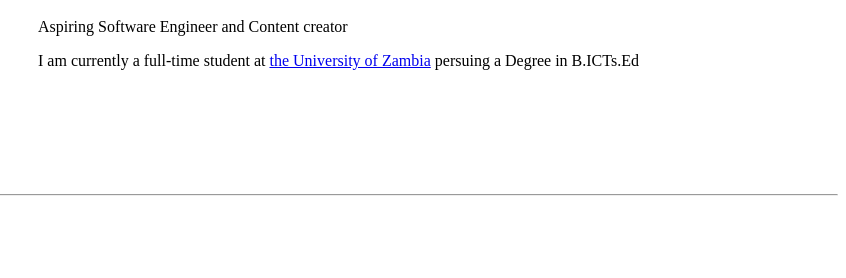
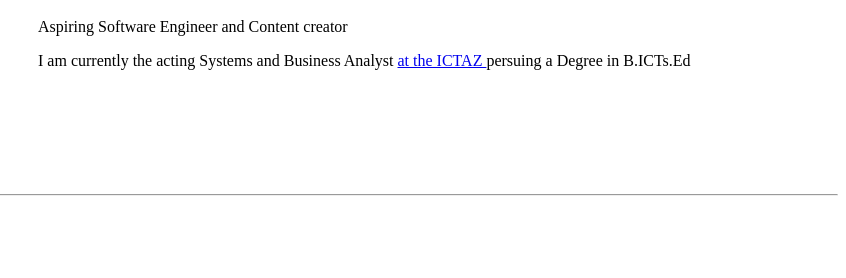
Before and after one commit to MulengaCMulenga/CV, a plain HTML site: page index.html in a window 1280 px wide. Shown: the part 170-448 px from the top of the page, 434-1280 px from the left. Drawn offline with Linux system fonts and the light colour scheme.

Commit message:
Up current profession position

```diff
--- a/index.html
+++ b/index.html
@@ -12,7 +12,7 @@
                 <td>
                     <h1>Mulenga C. Mulenga</h1>
                     <p>Aspiring Software Engineer and Content creator</p>
-                    <p>I am currently a full-time student at <a href="https://www.unza.zm/">the University of Zambia</a> persuing a Degree in B.ICTs.Ed</p>
+                    <p>I am currently the acting Systems and Business Analyst <a href="https://ictaz.org.zm/">at the ICTAZ </a> persuing a Degree in B.ICTs.Ed</p>
                 </td>
             </tr>
         </tbody>
```
